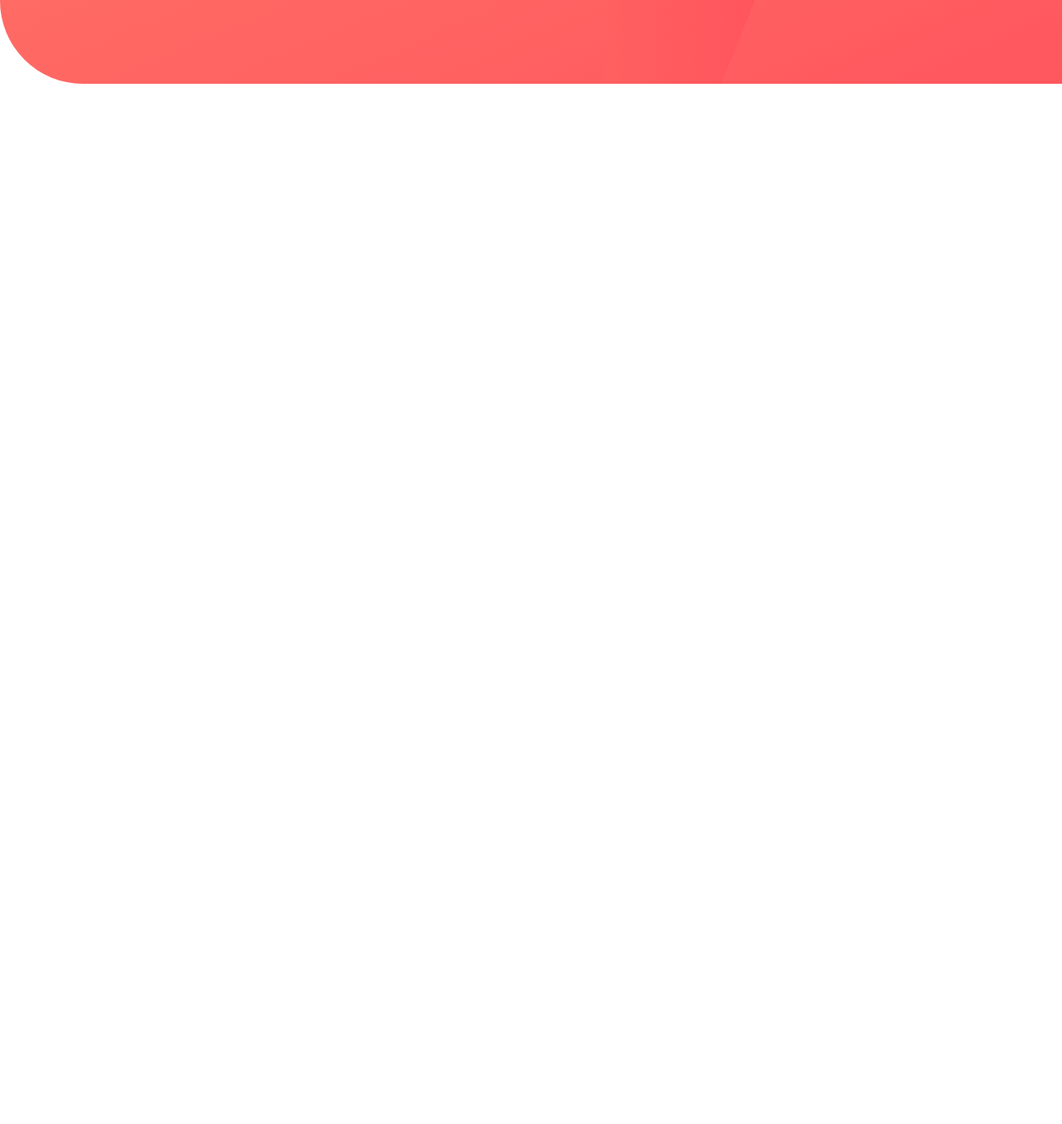
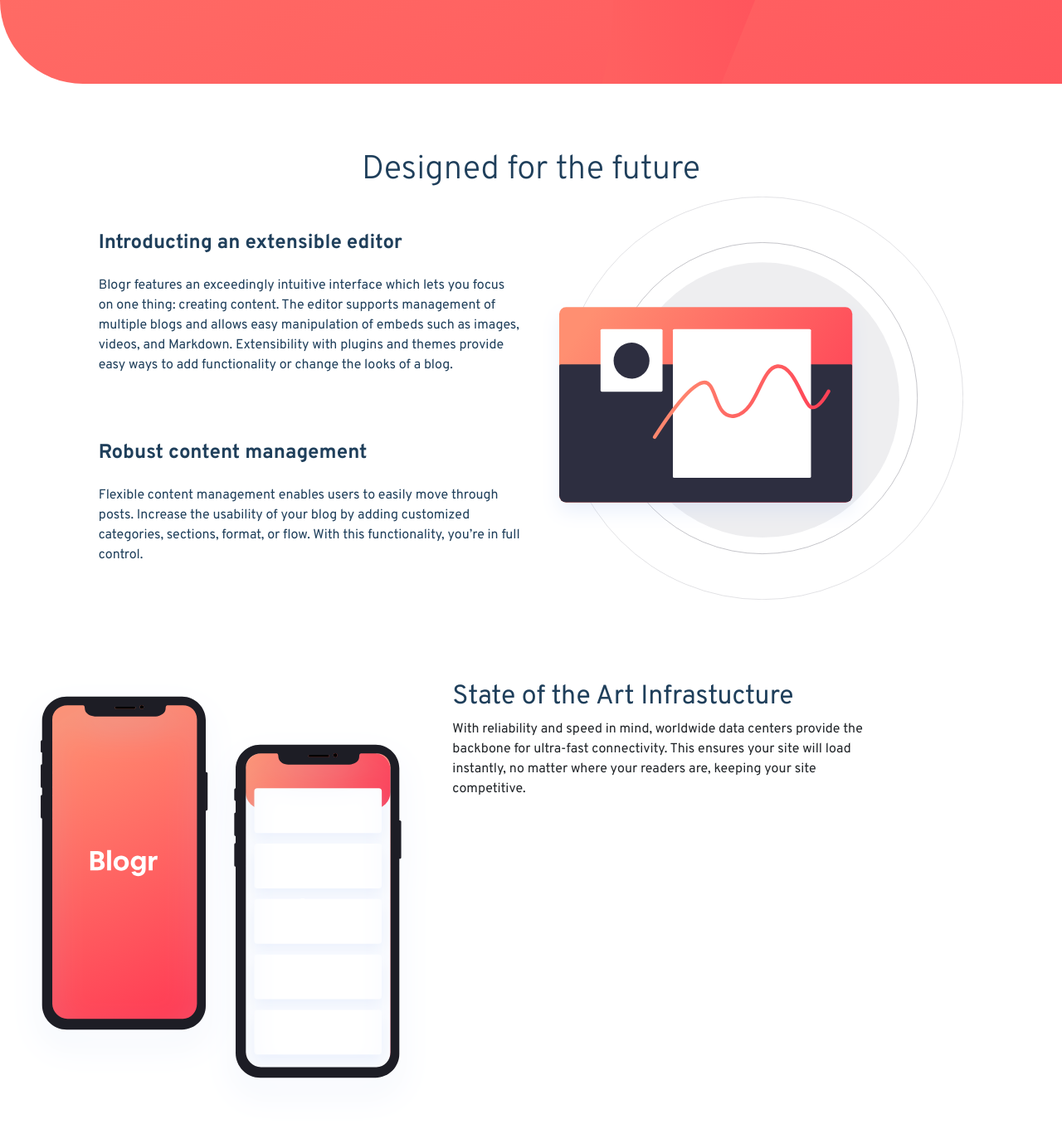
Before and after one commit to Medici305/blogr_dynamic_site, a plain HTML site: page index.html in a window 1280 px wide. Shown: the part 459-1814 px from the top of the page at 83% size. Before the commit the page ends 800 px from the top, so only its background shows below. Drawn offline with nearby package versions, Linux system fonts and the light colour scheme.

Commit message:
4. Completed section 2 design future.

```diff
--- a/index.html
+++ b/index.html
@@ -71,8 +71,8 @@
                 <span class="navbar-text">
                   <!-- Log-in  -->
                   <button class="btn text-white">Login</button>
+                  <!-- Sign-up -->
                   <button class="btn">Sign Up</button>
-                  <!-- Sign-up -->
                 </span>
               </div>
             </nav>
@@ -92,7 +92,61 @@
       </div>
     </div>
     <!-- 2. Section 2 Design-Future -->
+    <div class="row">
+      <div class="col design-future">
+        <!-- 2.1 Title -->
+        <div class="row">
+          <div class="col">
+            <h2 class="text-center display-6">Designed for the future</h2>
+          </div>
+        </div>
+        <!-- 2.2 Text and image -->
+        <div class="row justify-content-center align-items-center">
+          <div class="col-10 col-lg-5 order-2 order-lg-1">
+            <div class="row mb-5">
+              <div class="col">
+                <h4>Introducting an extensible editor</h4>
+                <p>
+                  Blogr features an exceedingly intuitive interface which lets you focus on one thing: creating content.
+                  The editor supports management of multiple blogs and allows easy manipulation of embeds such as images,
+                  videos, and Markdown. Extensibility with plugins and themes provide easy ways to add functionality or
+                  change the looks of a blog.
+                </p>
+              </div>
+            </div>
+            <div class="row">
+              <div class="col">
+                <h4>Robust content management</h4>
+                <p>
+                  Flexible content management enables users to easily move through posts. Increase the usability of your blog
+                  by adding customized categories, sections, format, or flow. With this functionality, you’re in full control.
+                </p>
+              </div>
+            </div>
+          </div>
+          <div class="col-10 col-lg-5 order-1 order-lg-2">
+            <img class="img-fluid" src="./images/illustration-editor-desktop.svg" alt="">
+          </div>
+        </div>
+      </div>
+    </div>
     <!-- 3. Section 3 Art-Infrastucture -->
+    <div class="row justify-content-center align-items-center">
+      <div class="col Art-Infrastucture">
+        <div class="row">
+          <div class="col col-5">
+            <img class="img-fluid" src="./images/illustration-phones.svg" alt="illustration-phones">
+          </div>
+          <div class="col col-5">
+            <h2>State of the Art Infrastucture</h2>
+            <p>
+              With reliability and speed in mind, worldwide data centers provide the backbone for ultra-fast connectivity.
+              This ensures your site will load instantly, no matter where your readers are, keeping your site competitive.
+            </p>
+          </div>
+        </div>
+      </div>
+    </div>
     <!-- 4. Section 4 Powerful-Tooling -->
     <!-- 5. Section 5 Footer -->
 
--- a/sass/components/_responsive.scss
+++ b/sass/components/_responsive.scss
@@ -1,6 +1,7 @@
 @import "./variables";
 
 @media screen and (max-width: 992px) {
+  /* Section 1  modern-publishing */
   .navbar {
     .navbar-toggler,
     .navbar-brand {
@@ -29,13 +30,13 @@
     align-items: center;
   }
   .btn {
-      width: 40%;
+    width: 40%;
   }
   .btn:first-child {
     color: $Very-dark-blue !important;
   }
   .btn:last-child {
-      margin-bottom: 1rem;
+    margin-bottom: 1rem;
     color: $White !important;
     background: rgb(255, 61, 84);
     background: linear-gradient(
@@ -44,4 +45,12 @@
       rgba(252, 176, 69, 1) 100%
     );
   }
+
+  /* Section 2  design-future */
+  .design-future {
+    text-align: center;
+  }
+  /* Section 3  modern-publishing */
+  /* Section 4  modern-publishing */
+  /* Section 5  footer */
 }
--- a/sass/style.scss
+++ b/sass/style.scss
@@ -11,9 +11,19 @@
 
 body {
   font-family: Overpass;
+  overflow-x: hidden;
 }
 
-/* Section 1 */
+h2 {
+  color: $Very-dark-blue;
+}
+
+h4 {
+  font-weight: 700;
+  padding: 1rem 0;
+}
+
+/* Section 1 modern-publishing */
 .banner {
   min-height: 70vh;
   background-image: url(../images/bg-pattern-intro.svg),
@@ -44,6 +54,15 @@ body {
   }
 }
 
+/* 2. Section 2 design-future */
+.design-future {
+  color: $Very-dark-blue;
+  min-height: 80vh;
+  &:first-child {
+    margin-top: 5rem;
+  }
+}
+
 /* Reset Components */
 .btn {
   color: $Very-light-red;
```
Also changed, not shown: sass/style.css, 1 other file.
